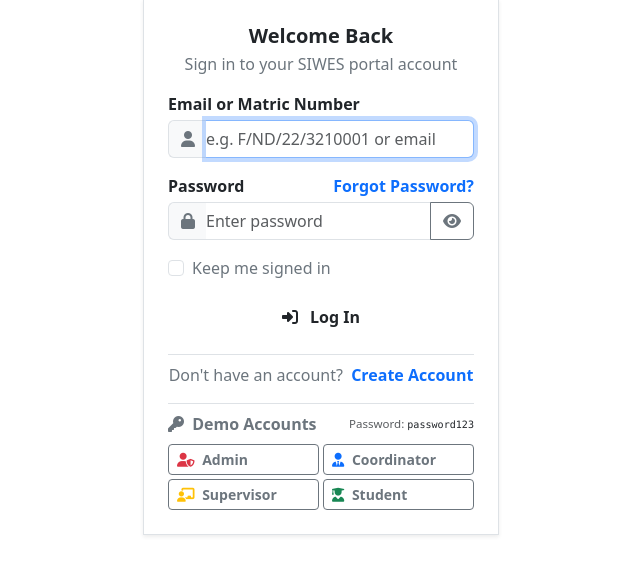
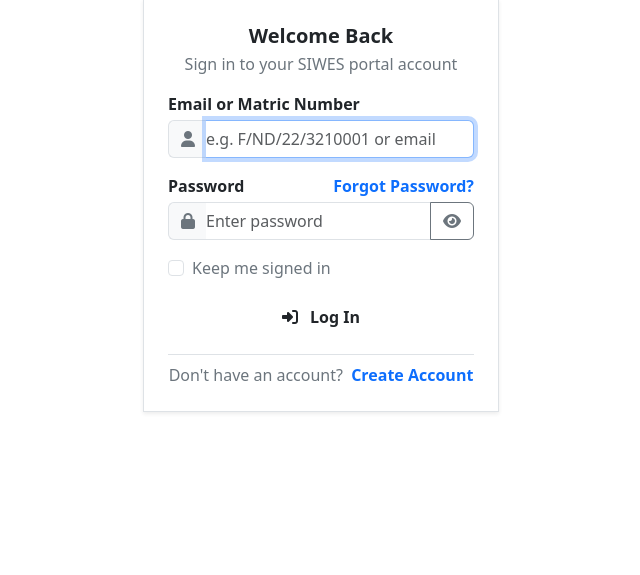
Before and after one commit to Gbest05/siwes-allocator, a PHP site: template src/Views/auth/login.php in a window 1280 px wide. Shown: the part 87-662 px from the top of the page, without its empty margins (319-959 px from the left). Run offline with PHP 8.4, Linux system fonts and the light colour scheme; the template is opened without the code that fills it, so the values that code supplies are empty; some libraries are stand-ins or nearby versions.

Commit message:
Remove demo account quick-fill section from login page

```diff
--- a/src/Views/auth/login.php
+++ b/src/Views/auth/login.php
@@ -89,28 +89,6 @@ $siteSettings = Helper::getAllSettings();
                         <span class="text-secondary fs-8">Don't have an account?</span>
                         <a href="<?= $baseUrl ?>/index.php?route=register" class="text-primary-green fw-bold text-decoration-none ms-1 fs-8">Create Account</a>
                     </div>
-
-                    <!-- Demo Credentials Quick-Fill -->
-                    <div class="mt-3 pt-2 border-top">
-                        <div class="d-flex justify-content-between align-items-center mb-2">
-                            <span class="text-secondary fw-semibold fs-8"><i class="fa-solid fa-key me-1 text-primary-green"></i> Demo Accounts</span>
-                            <span class="text-muted fs-9" style="font-size: 0.72rem;">Password: <code class="text-dark">password123</code></span>
-                        </div>
-                        <div class="d-grid gap-1" style="grid-template-columns: repeat(2, 1fr); display: grid;">
-                            <button type="button" class="btn btn-sm btn-outline-secondary py-1 px-2 fs-8 text-start demo-fill-btn" data-email="admin@siwesp.edu.ng" data-pass="password123" title="Click to fill Admin credentials">
-                                <i class="fa-solid fa-user-shield me-1 text-danger"></i> <strong>Admin</strong>
-                            </button>
-                            <button type="button" class="btn btn-sm btn-outline-secondary py-1 px-2 fs-8 text-start demo-fill-btn" data-email="coordinator@siwesp.edu.ng" data-pass="password123" title="Click to fill Coordinator credentials">
-                                <i class="fa-solid fa-user-tie me-1 text-primary"></i> <strong>Coordinator</strong>
-                            </button>
-                            <button type="button" class="btn btn-sm btn-outline-secondary py-1 px-2 fs-8 text-start demo-fill-btn" data-email="supervisor1@siwesp.edu.ng" data-pass="password123" title="Click to fill Supervisor credentials">
-                                <i class="fa-solid fa-chalkboard-user me-1 text-warning"></i> <strong>Supervisor</strong>
-                            </button>
-                            <button type="button" class="btn btn-sm btn-outline-secondary py-1 px-2 fs-8 text-start demo-fill-btn" data-email="student@siwesp.edu.ng" data-pass="password123" title="Click to fill Student credentials">
-                                <i class="fa-solid fa-user-graduate me-1 text-success"></i> <strong>Student</strong>
-                            </button>
-                        </div>
-                    </div>
                 </div>
 
             </div>
@@ -118,20 +96,4 @@ $siteSettings = Helper::getAllSettings();
     </div>
 </div>
 
-<script>
-document.addEventListener('DOMContentLoaded', function() {
-    document.querySelectorAll('.demo-fill-btn').forEach(function(btn) {
-        btn.addEventListener('click', function() {
-            var emailInput = document.getElementById('login_id');
-            var passInput = document.getElementById('password');
-            if (emailInput && passInput) {
-                emailInput.value = this.getAttribute('data-email');
-                passInput.value = this.getAttribute('data-pass');
-                emailInput.focus();
-            }
-        });
-    });
-});
-</script>
-
 <?php require __DIR__ . '/../layouts/footer.php'; ?>
```
